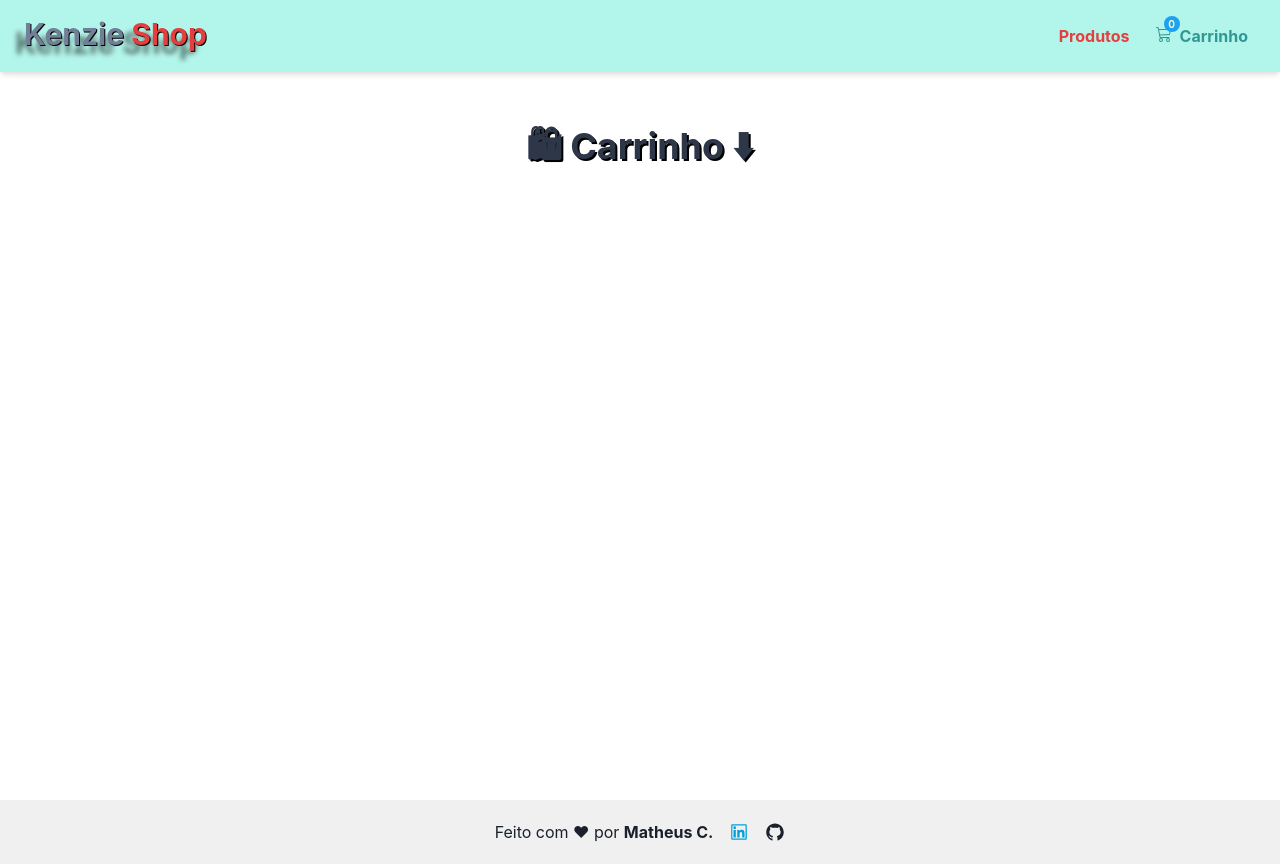
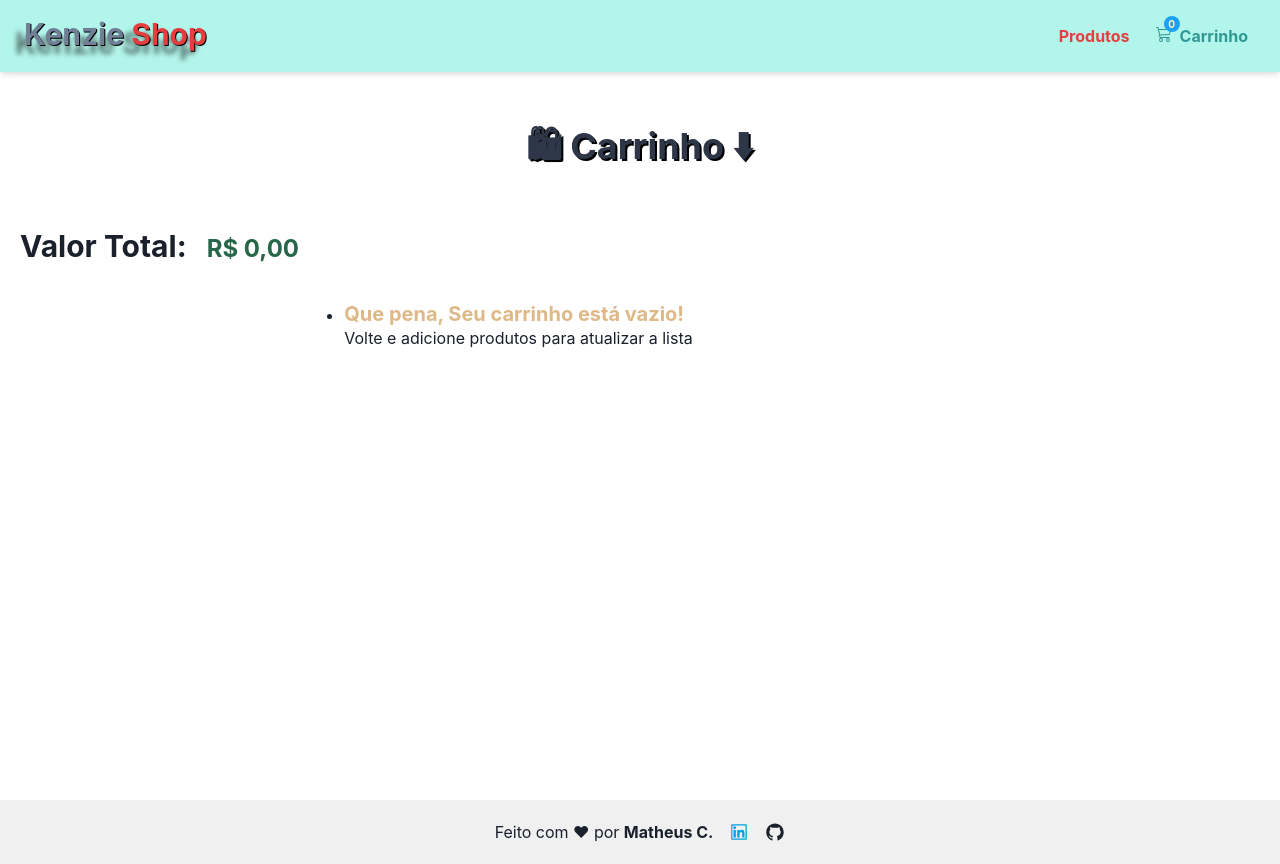
Before and after one commit to Kenzie-Academy-Brasil-Developers/react-entrega-s3-kenzieshop-matheuschvs, a React (Create React App) app: page /cart in a window 1280 px wide. Built offline with nearby package versions, Linux system fonts and the light colour scheme.

Commit message:
feat: add total value

```diff
--- a/src/components/CartList/index.jsx
+++ b/src/components/CartList/index.jsx
@@ -13,27 +13,54 @@ import {
 import { BsTrash } from 'react-icons/bs'
 import { useDispatch, useSelector } from 'react-redux'
 
-import { increaseQuantity, decreaseQuantity } from '../../store/modules/cart/actions'
+import {
+  increaseQuantity,
+  decreaseQuantity,
+  removeProduct
+} from '../../store/modules/cart/actions'
 
 const CartList = () => {
   const cart = useSelector(({ cart }) => cart)
   const dispatch = useDispatch()
 
   return (
+    <Flex direction='column'>
+      <Box p={5}>
+        <Heading as='h2' size='lg' mr={5} display='inline-block'>
+          Valor Total:
+        </Heading>
+        <Text as='b' color='green.700' fontSize='2xl'>
+          {Intl.NumberFormat('pt-BR', {
+            style: 'currency',
+            currency: 'BRL'
+          }).format(cart.reduce(
+            (acc, item) => acc += item.price * item.quantity, 0
+          ))}
+        </Text>
+      </Box>
       <VStack
         as='ul'
         mt={15}
         mb={100}
         divider={<StackDivider borderColor='gray.200' />}
+        maxW={1037}
       >
+        {cart.length === 0 && <Box as='li'>
+          <Heading as='h4' size='md' color='burlywood'>
+            Que pena, Seu carrinho está vazio!
+          </Heading>
+          <Text>
+            Volte e adicione produtos para atualizar a lista
+          </Text>
+        </Box>}
         {cart.map((product) => {
           const { id, image, name, price, quantity } = product
 
           return (
             <Flex
+              as='li'
               p={25}
               w='100%'
-            as='li'
               key={id}
               justify="space-between"
             >
@@ -89,7 +116,7 @@ const CartList = () => {
                       onClick={() => dispatch(increaseQuantity(product))}
                     >+</Button>
                   </Box>
-                <Button>
+                  <Button onClick={() => dispatch(removeProduct(product))}>
                     <Icon as={BsTrash} mr={2} />
                     remover
                   </Button>
@@ -99,6 +126,7 @@ const CartList = () => {
           )
         })}
       </VStack>
+    </Flex>
   )
 }
 
--- a/src/store/modules/cart/actionTypes.js
+++ b/src/store/modules/cart/actionTypes.js
@@ -1,3 +1,4 @@
 export const ADD_PRODUCT = '@cart/ADD'
 export const INCREASE_QUANTITY = '@cart/INCREASE_QUANTITY'
 export const DECREASE_QUANTITY = '@cart/DECREASE_QUANTITY'
+export const REMOVE_PRODUCT = '@cart/REMOVE'
--- a/src/store/modules/cart/actions.js
+++ b/src/store/modules/cart/actions.js
@@ -1,7 +1,14 @@
-import { ADD_PRODUCT, INCREASE_QUANTITY, DECREASE_QUANTITY } from "./actionTypes";
+import {
+  ADD_PRODUCT,
+  INCREASE_QUANTITY,
+  DECREASE_QUANTITY,
+  REMOVE_PRODUCT
+} from "./actionTypes";
 
 export const addProduct = product => ({ type: ADD_PRODUCT, payload: product })
 
 export const increaseQuantity = product => ({ type: INCREASE_QUANTITY, payload: product })
 
 export const decreaseQuantity = product => ({ type: DECREASE_QUANTITY, payload: product })
+
+export const removeProduct = product => ({ type: REMOVE_PRODUCT, payload: product })
--- a/src/store/modules/cart/reducer.js
+++ b/src/store/modules/cart/reducer.js
@@ -1,4 +1,9 @@
-import { ADD_PRODUCT, INCREASE_QUANTITY, DECREASE_QUANTITY } from './actionTypes'
+import {
+  ADD_PRODUCT,
+  INCREASE_QUANTITY,
+  DECREASE_QUANTITY,
+  REMOVE_PRODUCT
+} from './actionTypes'
 
 const cartReducer = (state = [], { type, payload }) => {
   const objectInCart = state.filter(cartItem => cartItem.id === payload.id)[0]
@@ -7,17 +12,22 @@ const cartReducer = (state = [], { type, payload }) => {
   switch (type) {
     case ADD_PRODUCT:
       if (!objectInCart) {
-        return [...rest, { quantity: 1, ...payload }]
+        return [{ quantity: 1, ...payload }, ...rest]
       }
 
       objectInCart.quantity += 1
-      return [...rest, objectInCart]
+      return [objectInCart, ...rest]
     case INCREASE_QUANTITY:
       objectInCart.quantity += 1
-      return [...rest, objectInCart]
+      return [objectInCart, ...rest]
     case DECREASE_QUANTITY:
-      objectInCart.quantity -= 1
-      return [...rest, objectInCart]
+      if (objectInCart.quantity > 1) {
+        objectInCart.quantity -= 1
+        return [objectInCart, ...rest]
+      }
+      return state
+    case REMOVE_PRODUCT:
+      return rest
     default:
       return state;
   }
```
Lines whose indentation alone changed are shown as unchanged.
